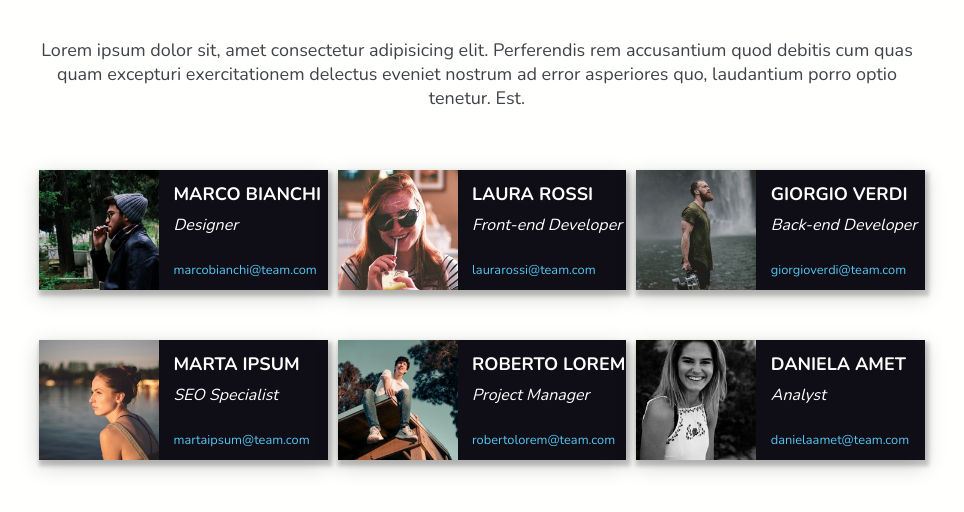
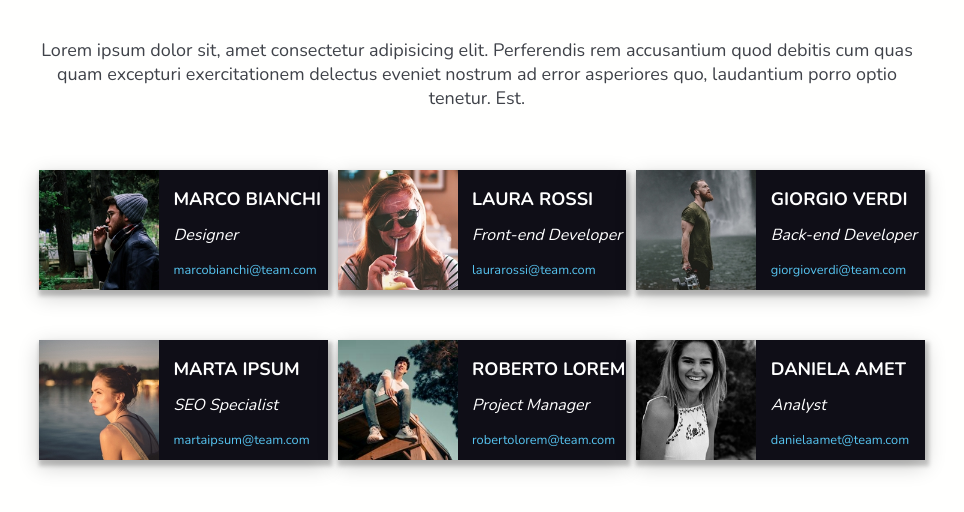
Before and after one commit to Mario-Arista/html-css-float-cards, a plain HTML site: page index.html in a window 1280 px wide. Shown: the part 88-600 px from the top of the page, without its empty margins (163-1127 px from the left). Drawn offline with nearby package versions, Linux system fonts and the light colour scheme.

Commit message:
name, role and email position corrected in cards

```diff
--- a/css/style.css
+++ b/css/style.css
@@ -59,7 +59,7 @@ section > p {
     margin-bottom: 50px;
 
     background-color: #0F0E17;
-    box-shadow: 2px 4px 4px 2px rgba(0, 0, 0, 0.2), 0 6px 20px 0 rgba(0, 0, 0, 0.19);
+    box-shadow: 2px 4px 4px 2px rgba(0, 0, 0, 0.2), 0 6px 20px 0 rgba(0, 0, 0, 0.2);
 }
 
 .clearfix::after {
@@ -82,12 +82,18 @@ section > p {
 }
 
 .name {
+    position: relative;
+    top: 5px;
+
     color: white;
     font-weight: bolder;
     font-size: 18px;
 }
 
 .business-role {
+    position: relative;
+    top: 10px;
+
     padding-top: 8px;
 
     color: white;
@@ -96,7 +102,10 @@ section > p {
 }
 
 a:last-child {
-    padding-top: 12px;
+    display: inline-block;
+
+    position: relative;
+    bottom: 3%;
 
     color:#57C4F0;
     text-decoration: none;
```
Also changed, not shown: index.html (line endings or trailing spaces).
